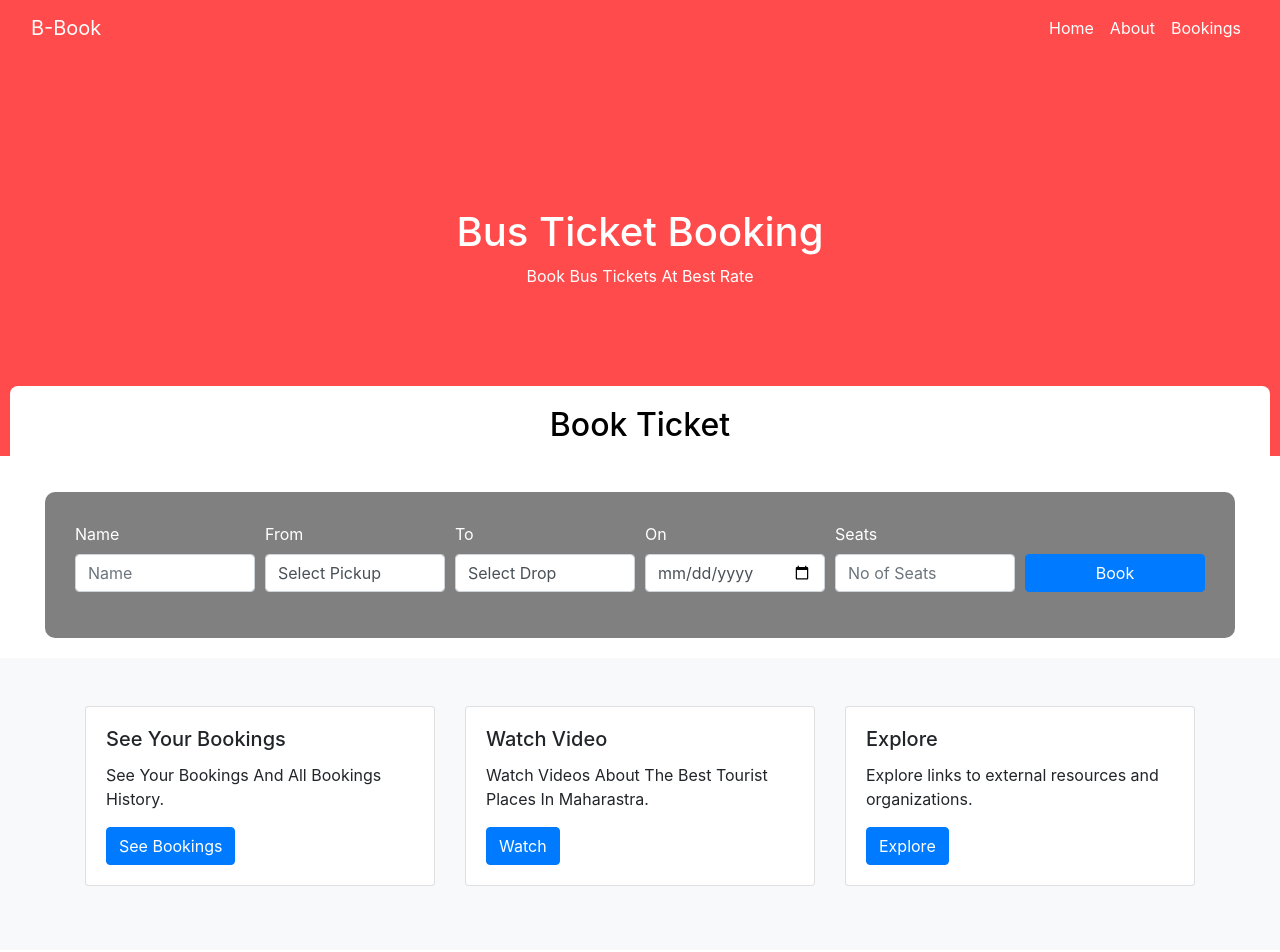
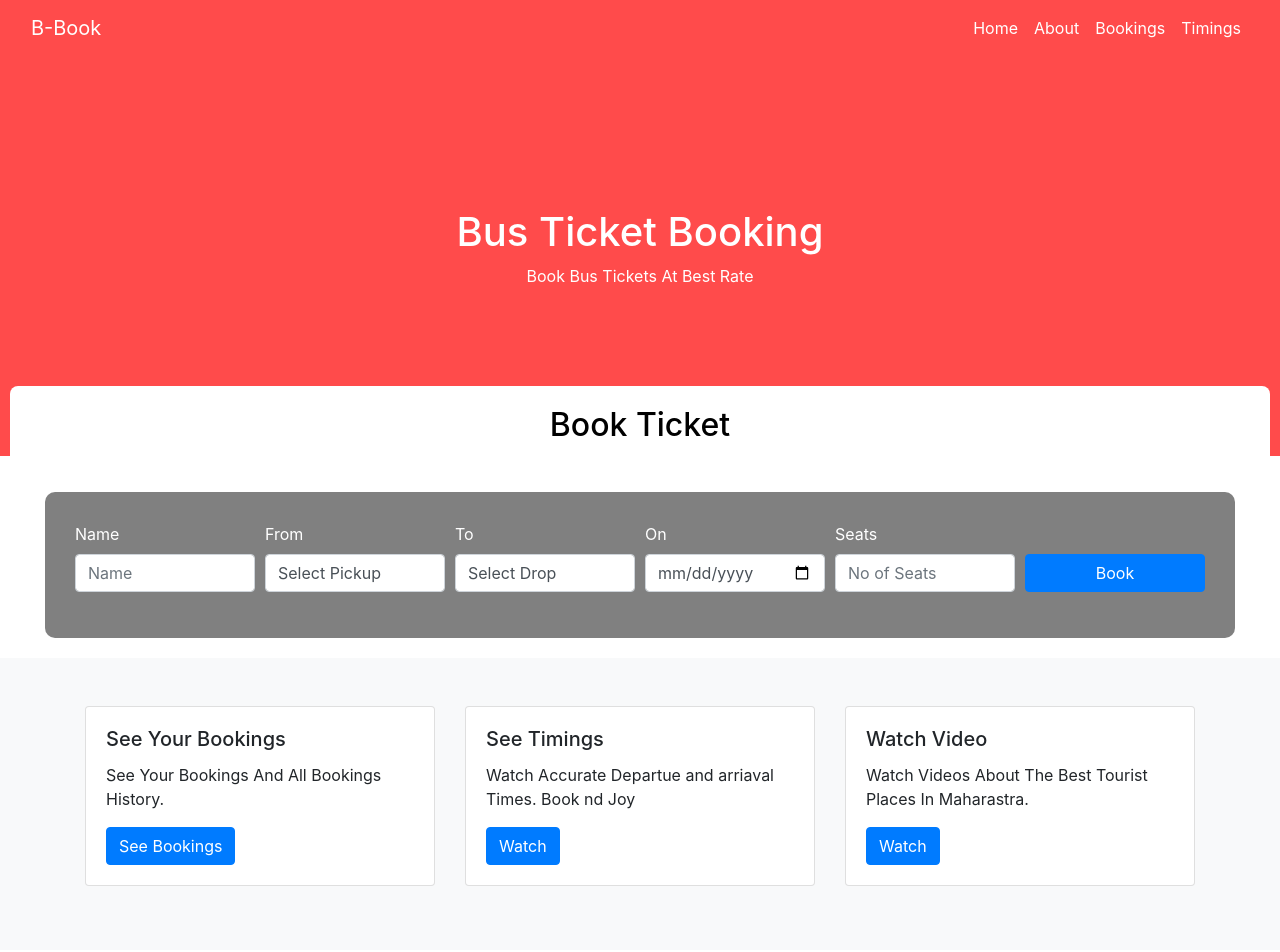
Before and after one commit to yuvrajkengar2539/simplebusticketbooking, a plain HTML site: page index.html in a window 1280 px wide. Shown: the top 952 px of the page. Drawn offline with nearby package versions, Linux system fonts and the light colour scheme.

Commit message:
Update index.html

```diff
--- a/index.html
+++ b/index.html
@@ -28,6 +28,9 @@
               </li>
               <li class="nav-item">
                 <a class="nav-link text-white" href="bookings.html">Bookings</a>
+              </li>
+              <li class="nav-item"></li>
+                <a class="nav-link text-white" href="timetable.html">Timings</a>
               </li>
 
 
@@ -183,9 +186,9 @@
         <div class="card mb-3">
 
           <div class="card-body">
-            <h5 class="card-title">Watch Video</h5>
-            <p class="card-text">Watch Videos About The Best Tourist Places In Maharastra.</p>
-            <a type="submit" href="https://www.youtube.com/results?search_query=best+tourist+places+in+maharashtra+" class="btn btn-primary">Watch</a>
+            <h5 class="card-title">See Timings</h5>
+            <p class="card-text">Watch Accurate Departue and arriaval Times. Book nd Joy</p>
+            <a type="submit" href="timetable.html" class="btn btn-primary">Watch</a>
           </div>
         </div>
       </div>
@@ -193,9 +196,9 @@
         <div class="card mb-3">
 
           <div class="card-body">
-            <h5 class="card-title">Explore</h5>
-            <p class="card-text">Explore links to external resources and organizations.</p>
-            <a type="submit" href="https://www.google.com" class="btn btn-primary">Explore</a>
+            <h5 class="card-title">Watch Video</h5>
+            <p class="card-text">Watch Videos About The Best Tourist Places In Maharastra.</p>
+            <a type="submit" href="https://www.youtube.com/results?search_query=best+tourist+places+in+maharashtra+" class="btn btn-primary">Watch</a>
           </div>
         </div>
       </div>
```
